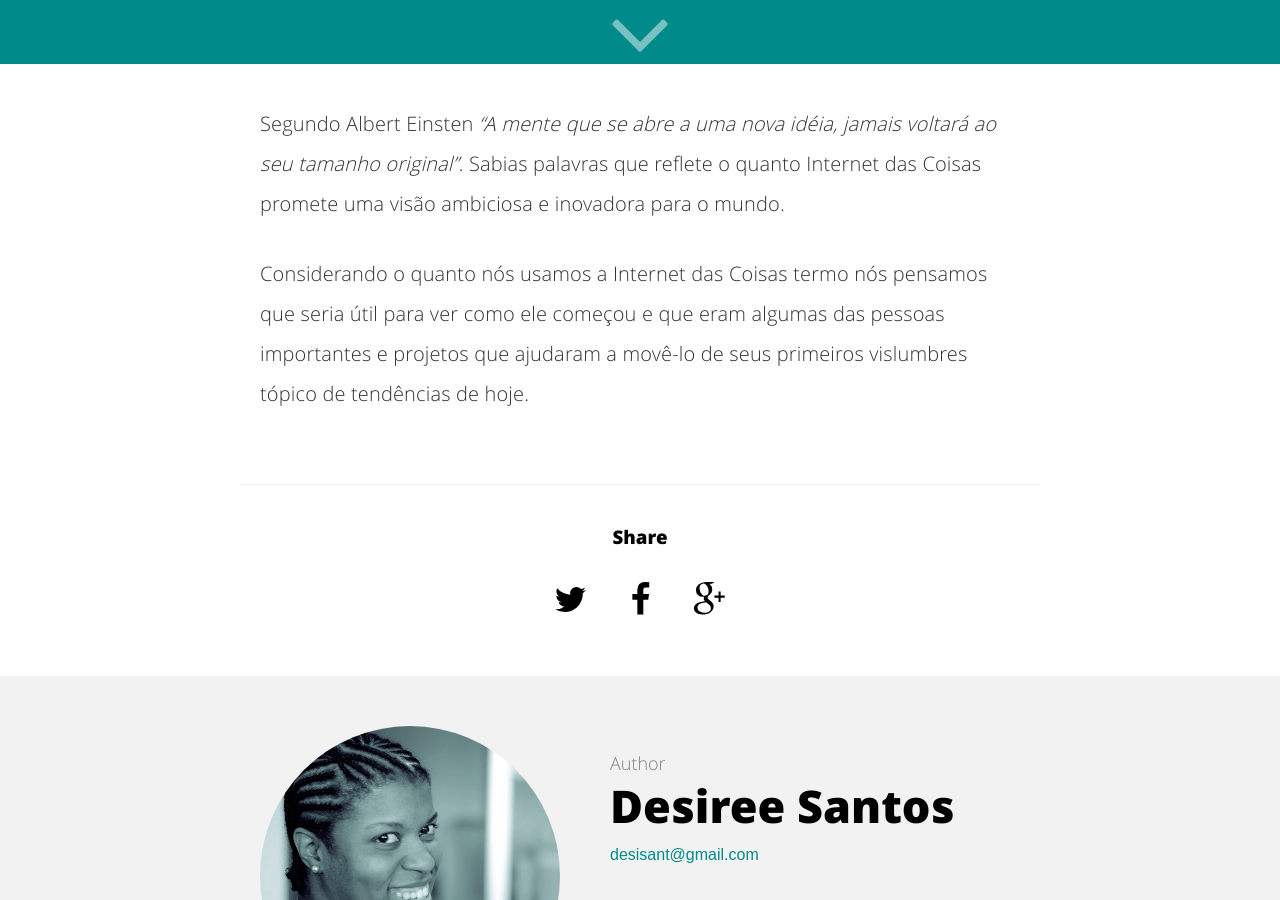
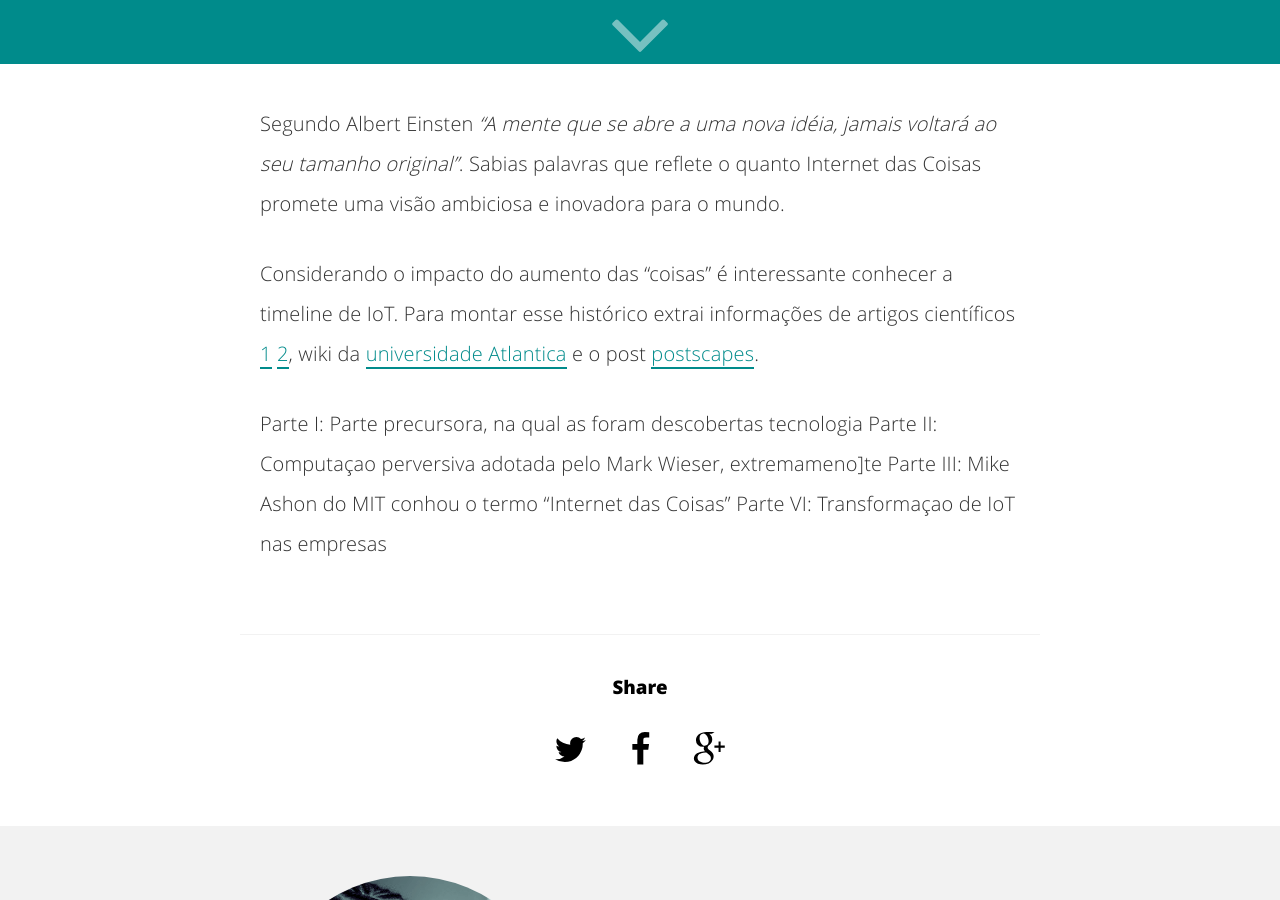
Before and after one commit to desireesantos/desireesantos.github.io, a Jekyll site: the page built from _posts/2016-06-04-internet-das-coisas---histórico.md, in a window 1280 px wide and 900 px high, scrolled down 836 px. Built offline with Jekyll 4.4.1, drawn with Linux system fonts in a browser that asks for light colours; comment, search, counter and statistics services are not loaded.

Commit message:
Writing post

```diff
--- a/_posts/2016-06-04-internet-das-coisas---histórico.md
+++ b/_posts/2016-06-04-internet-das-coisas---histórico.md
@@ -14,4 +14,11 @@ tags:
 
 Segundo Albert Einsten _"A mente que se abre a uma nova idéia, jamais voltará ao seu tamanho original"_.  Sabias palavras que reflete o quanto Internet das Coisas promete uma visão ambiciosa e inovadora para o mundo.
 
-Considerando o quanto nós usamos a Internet das Coisas termo nós pensamos que seria útil para ver como ele começou e que eram algumas das pessoas importantes e projetos que ajudaram a movê-lo de seus primeiros vislumbres tópico de tendências de hoje.
+Considerando o impacto do aumento das "coisas" é interessante conhecer a timeline de IoT.
+Para montar esse histórico extrai informações de artigos científicos [1](http://ieeexplore.ieee.org/xpl/login.jsp?tp=&arnumber=7043637&url=http%3A%2F%2Fieeexplore.ieee.org%2Fxpls%2Fabs_all.jsp%3Farnumber%3D7043637)  [2](http://iot.ieee.org/images/files/pdf/IEEE_IoT_Towards_Definition_Internet_of_Things_Revision1_27MAY15.pdf), wiki da [universidade Atlantica](http://ssti1-1112.wikidot.com/a-internet-das-coisas) e o post [postscapes](http://postscapes.com/internet-of-things-history).
+
+
+Parte I: Parte precursora, na qual as foram descobertas tecnologia
+Parte II: Computaçao perversiva adotada pelo Mark Wieser, extremameno]te
+Parte III: Mike Ashon do MIT conhou o termo "Internet das Coisas"
+Parte VI: Transformaçao de IoT nas empresas
```
